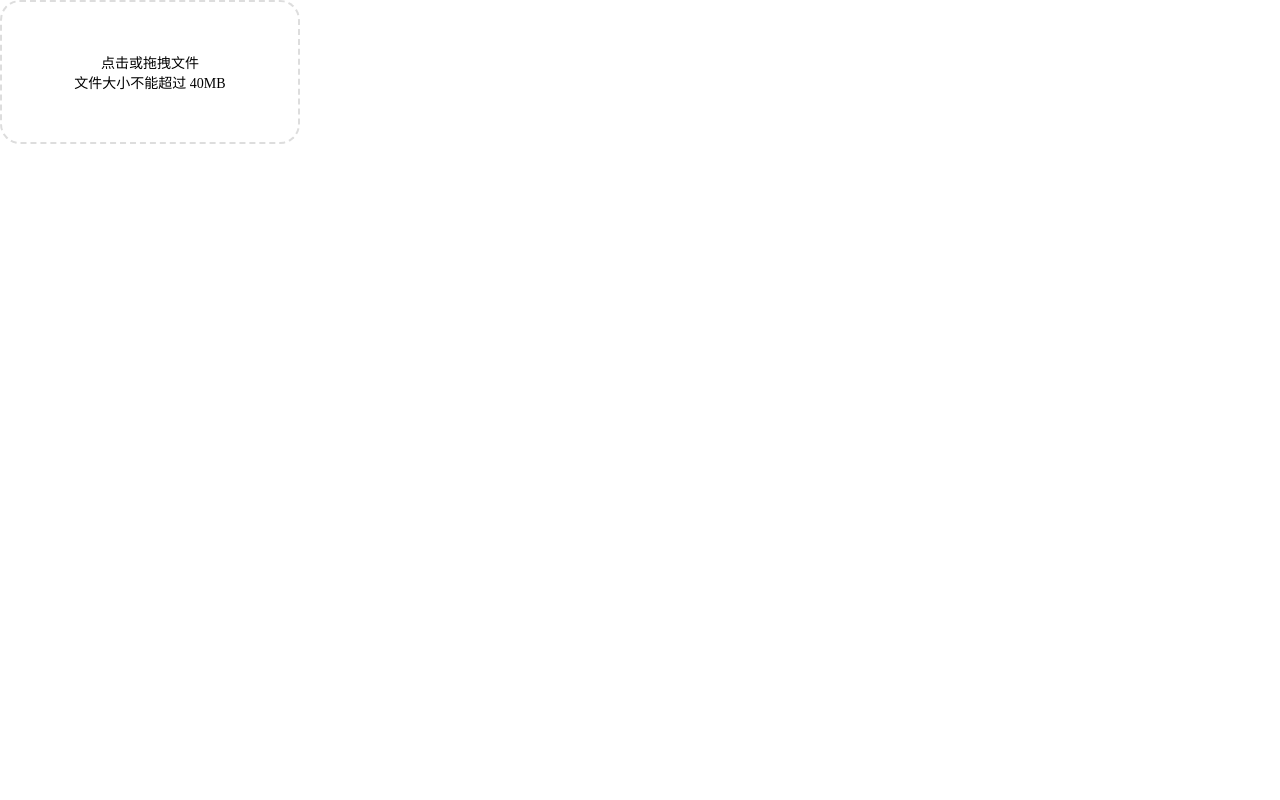
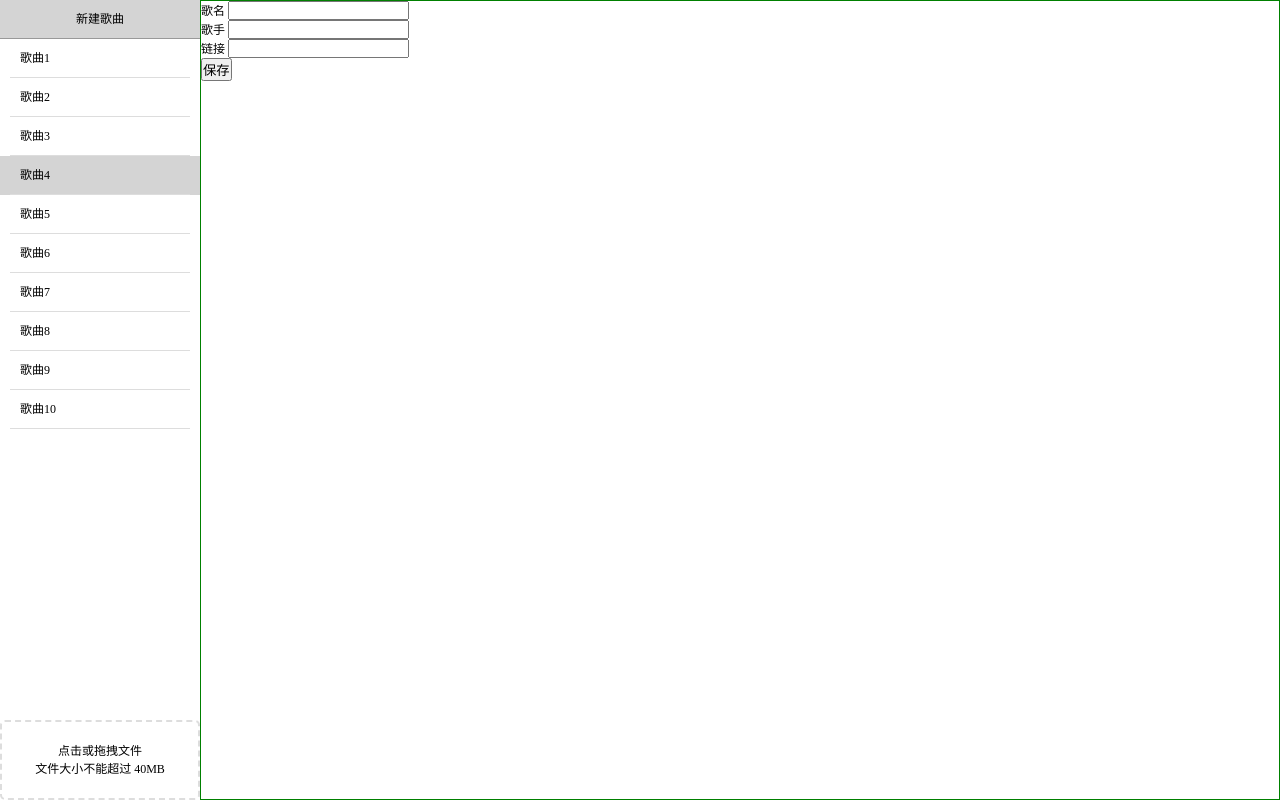
Before and after one commit to Hentaitang/163music-demo, a website: page src/admin.html in a window 1280 px wide. Drawn offline with Linux system fonts and the light colour scheme; no server answers.

Commit message:
add aside css

```diff
--- a/src/admin.html
+++ b/src/admin.html
@@ -1,5 +1,6 @@
 <!DOCTYPE html>
 <html lang="zh-Hans">
+
 <head>
     <meta charset="UTF-8">
     <meta name="viewport" content="width=device-width, initial-scale=1.0">
@@ -7,14 +8,53 @@
     <link rel="stylesheet" href="./css/default.css">
     <title>管理页面</title>
 </head>
+
 <body>
-    <div id="container">
-        <div id="pickfiles">
-            <span>点击或拖拽文件<span>
-            <p>文件大小不能超过 40MB</p>
-        </div>
+    <div class="page">
+        <aside class="sidebar">
+            <div class="newSong active">新建歌曲</div>
+            <ul class="songList">
+                <li><div>歌曲1</div></li>
+                <li><div>歌曲2</div></li>
+                <li><div>歌曲3</div></li>
+                <li class="active"><div>歌曲4</div></li>
+                <li><div>歌曲5</div></li>
+                <li><div>歌曲6</div></li>
+                <li><div>歌曲7</div></li>
+                <li><div>歌曲8</div></li>
+                <li><div>歌曲9</div></li>
+                <li><div>歌曲10</div></li>
+            </ul>
+            <div class="upload">
+                <div id="container">
+                    <div id="pickfiles">
+                        <span>点击或拖拽文件</span>
+                        <p>文件大小不能超过 40MB</p>
+                    </div>
+                </div>
+            </div>
+        </aside>
+        <main>
+            <form class="form">
+                <div class="row">
+                    <label for="songName">歌名</label>
+                    <input type="text" id="songName">
+                </div>
+                <div class="row">
+                    <label for="singer">歌手</label>
+                    <input type="text" id="singer">
+                </div>
+                <div class="row">
+                    <label for="url">链接</label>
+                    <input type="text" id="url">
+                </div>
+                <div class="row">
+                    <input type="submit" value="保存">
+                </div>
+            </form>
+        </main>
     </div>
-    <div id="upload"></div>
+
     <script src="../vendors/jquery.min.js"></script>
     <script src="../vendors/av-min.js"></script>
     <script src="../vendors/plupload.full.min.js"></script>
@@ -51,35 +91,21 @@
                 },
                 'UploadProgress': function (up, file) {
                     // 每个文件上传时,处理相关的事情
-                    upload.textContent = '上传中'
+
                 },
                 'FileUploaded': function (up, file, info) {
-                    upload.textContent = '上传成功'
-                    // 每个文件上传成功后,处理相关的事情
-                    // 其中 info.response 是文件上传成功后，服务端返回的json，形式如
-                    // {
-                    //    "hash": "Fh8xVqod2MQ1mocfI4S4KpRL6D98",
-                    //    "key": "gogopher.jpg"
-                    //  }
-                    // 参考http://developer.qiniu.com/docs/v6/api/overview/up/response/simple-response.html
 
-                    // var domain = up.getOption('domain');
-                    // var res = parseJSON(info.response);
-                    // var sourceLink = domain + res.key; 获取上传成功后的文件的Url
+                    var domain = up.getOption('domain');
+                    var response = JSON.parse(info.response);
+                    var sourceLink = domain + '/' + encodeURIComponent(response.key);
+                    console.log(sourceLink)
+                    console.log(response.key)
                 },
                 'Error': function (up, err, errTip) {
                     //上传出错时,处理相关的事情
                 },
                 'UploadComplete': function () {
                     //队列文件处理完毕后,处理相关的事情
-                },
-                'Key': function (up, file) {
-                    // 若想在前端对每个文件的key进行个性化处理，可以配置该函数
-                    // 该配置必须要在 unique_names: false , save_key: false 时才生效
-
-                    var key = "";
-                    // do something with key here
-                    return key
                 }
             }
         });
--- a/src/css/default.css
+++ b/src/css/default.css
@@ -2,21 +2,72 @@
 *{box-sizing: border-box;}
 *::before{box-sizing: border-box;}
 *::after{box-sizing: border-box;}
+ul,ol{list-style: none;}
+a{color: inherit; text-decoration: none;}
+body{
+    font-size: 12px;
+    line-height: 1.5;
+}
 
-#container{
-    font-size: 14px;
-    border-radius: 20px;
-    width: 300px;
+/* layout */
+.page{
+    display: flex;
+    height: 100vh;
+}
+
+.page > aside{
+    width: 200px;
+    display: flex;
+    flex-direction: column;
+}
+
+.page > main{
+    flex-grow: 1;
+    border: 1px solid green;
+}
+
+.page > aside > .newSong{
+    padding: 10px;
+    text-align: center;
+}
+
+.page > aside > .newSong.active{
+    background-color: #d4d4d4;
+}
+
+.page > aside > .songList{
+    border-top: 1px solid #999;
+    flex-grow: 1;
+}
+
+.page > aside > .songList > li > div{
+    border-bottom: 1px solid #ddd;
+    padding: 10px;
+    margin-left: 10px;
+    margin-right: 10px;
+}
+
+.page > aside > .songList > li.active{
+    background-color: #d4d4d4;
+}
+
+.page > aside > .upload{
+
+}
+
+.page > aside > .upload > #container{
+    border-radius: 5px;
+    width: 200px;
     border: 2px dashed #ddd;
     display: flex;
     justify-content: center;
     align-items: center;
 }
 
-#container > #pickfiles{
+.page > aside > .upload > #container > #pickfiles{
     cursor: pointer;
     width: 100%;
     height: 100%;
-    padding: 50px 70px;
+    padding: 20px;
     text-align: center;
 }
```
